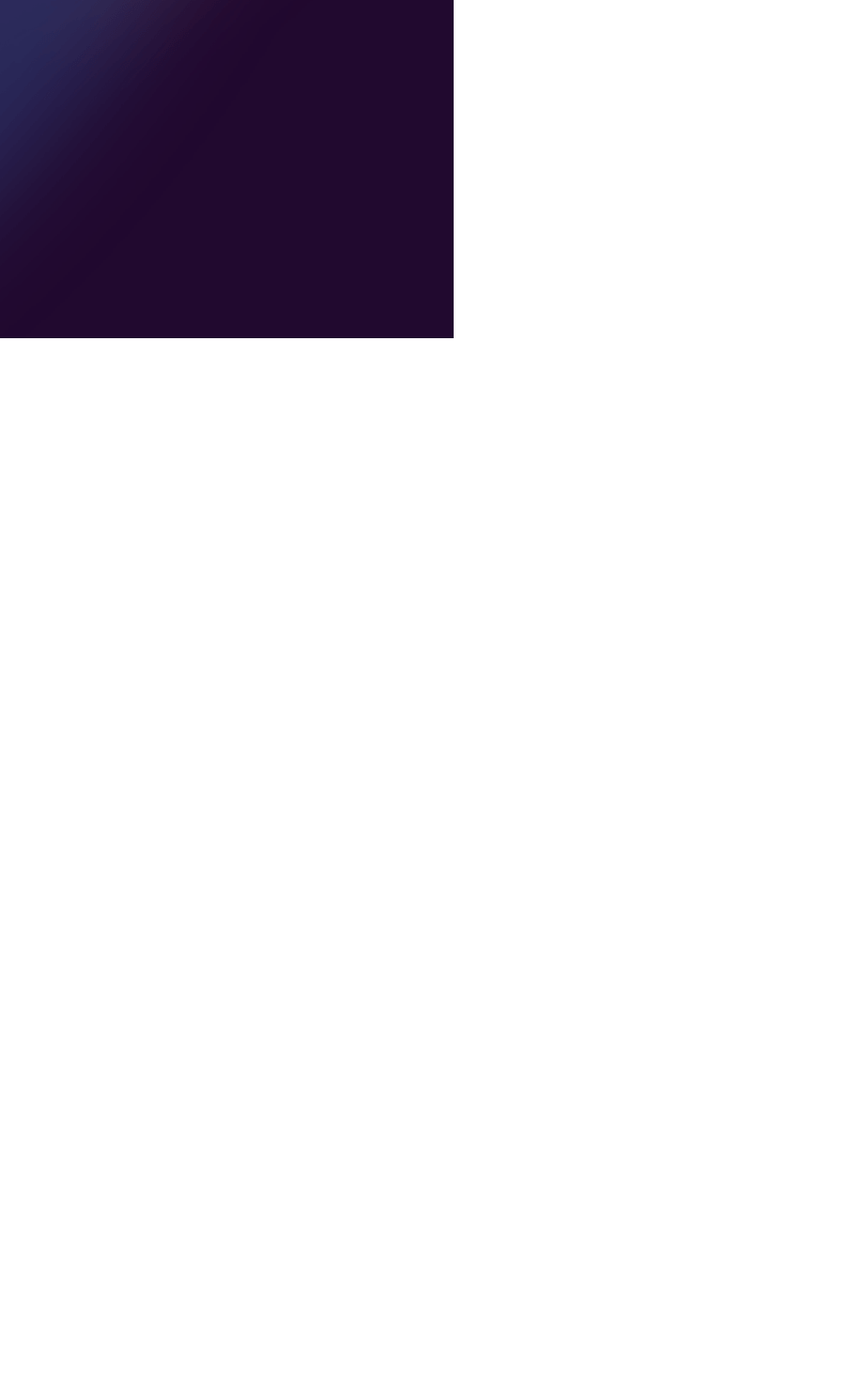
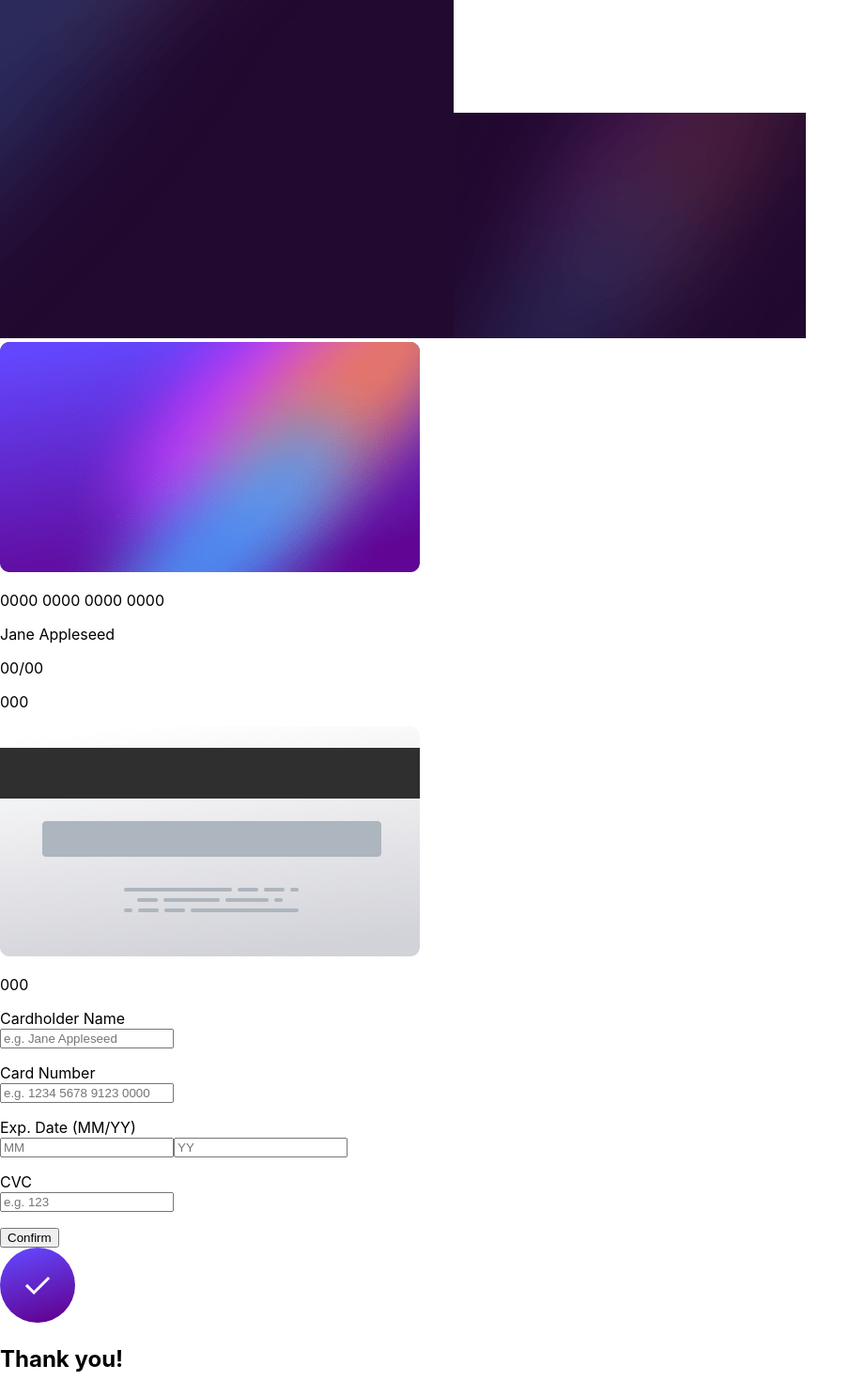
Before and after one commit to Cleitonsub/challenges-frontendmentor, a React (Create React App) app in the folder interactive-card-details-form/: page /creditCard in a window 1280 px wide. Shown: the part 540-2010 px from the top of the page at 94% size, without its empty margins (0-921 px from the left). Before the commit the page ends 904 px from the top, so only its background shows below. Built offline with nearby package versions, Linux system fonts and the light colour scheme.

Commit message:
feat: Adicionado na pagina /creditCard componentes ImgCreditCard e FormCreditCard

```diff
--- a/interactive-card-details-form/src/pages/CreditCard.jsx
+++ b/interactive-card-details-form/src/pages/CreditCard.jsx
@@ -1,10 +1,19 @@
 import React from 'react';
 import bgMainDesktop from '../images/bg_main_desktop.png';
+import bgMainMobile from '../images/bg_main_mobile.png';
+import ImgCreditCard from '../components/ImgCreditCard';
+import FormCreditCard from '../components/FormCreditCard';
+
 
 export default function CreditCard() {
     return (
         <>
             <img src={ bgMainDesktop } alt="bg_main_desktop" />
+            <img src={ bgMainMobile } alt="bg_main_mobile" />
+            <div className="container">
+                <ImgCreditCard />
+                <FormCreditCard />
+            </div>
         </>
     )
 }
```
